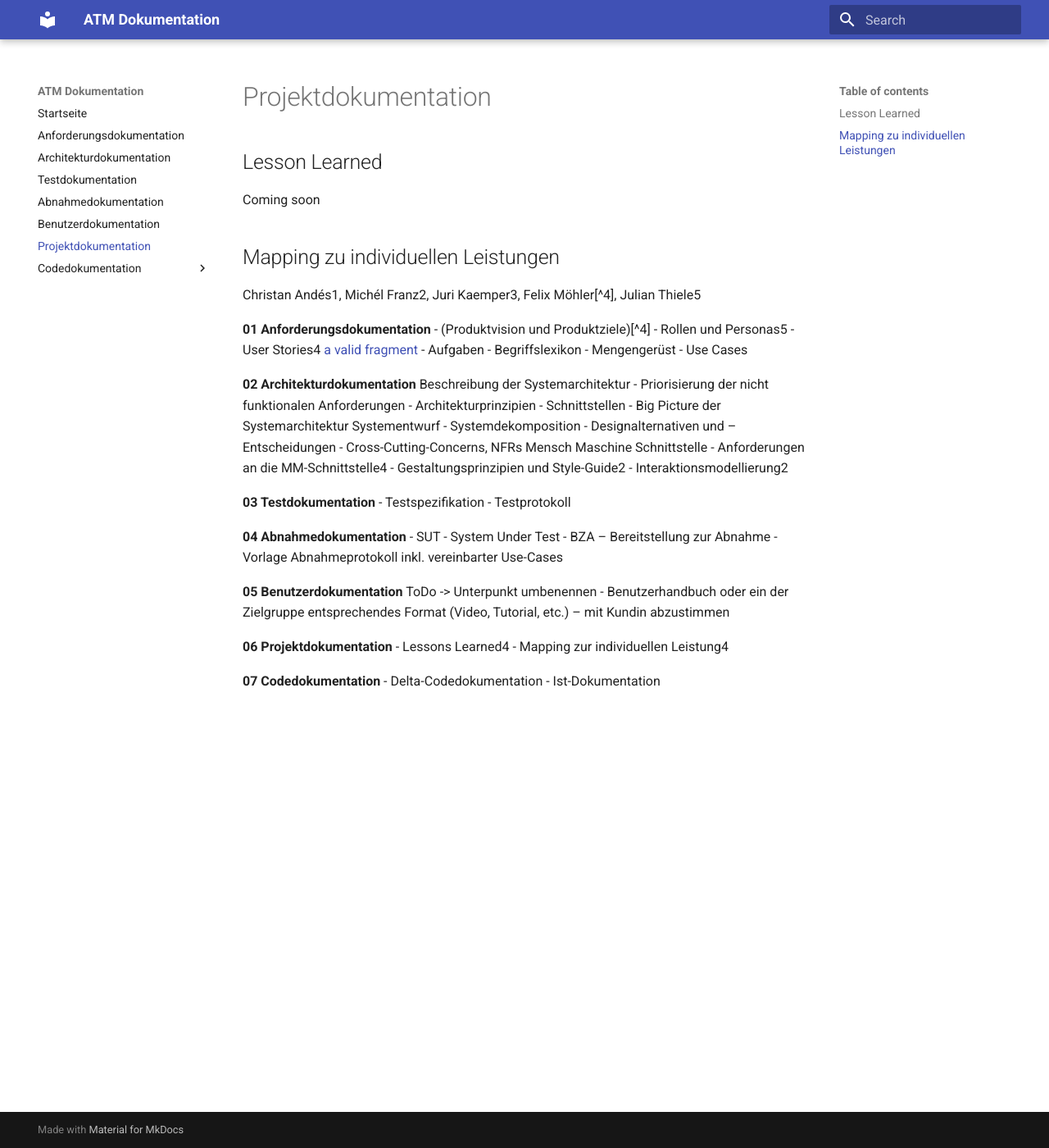
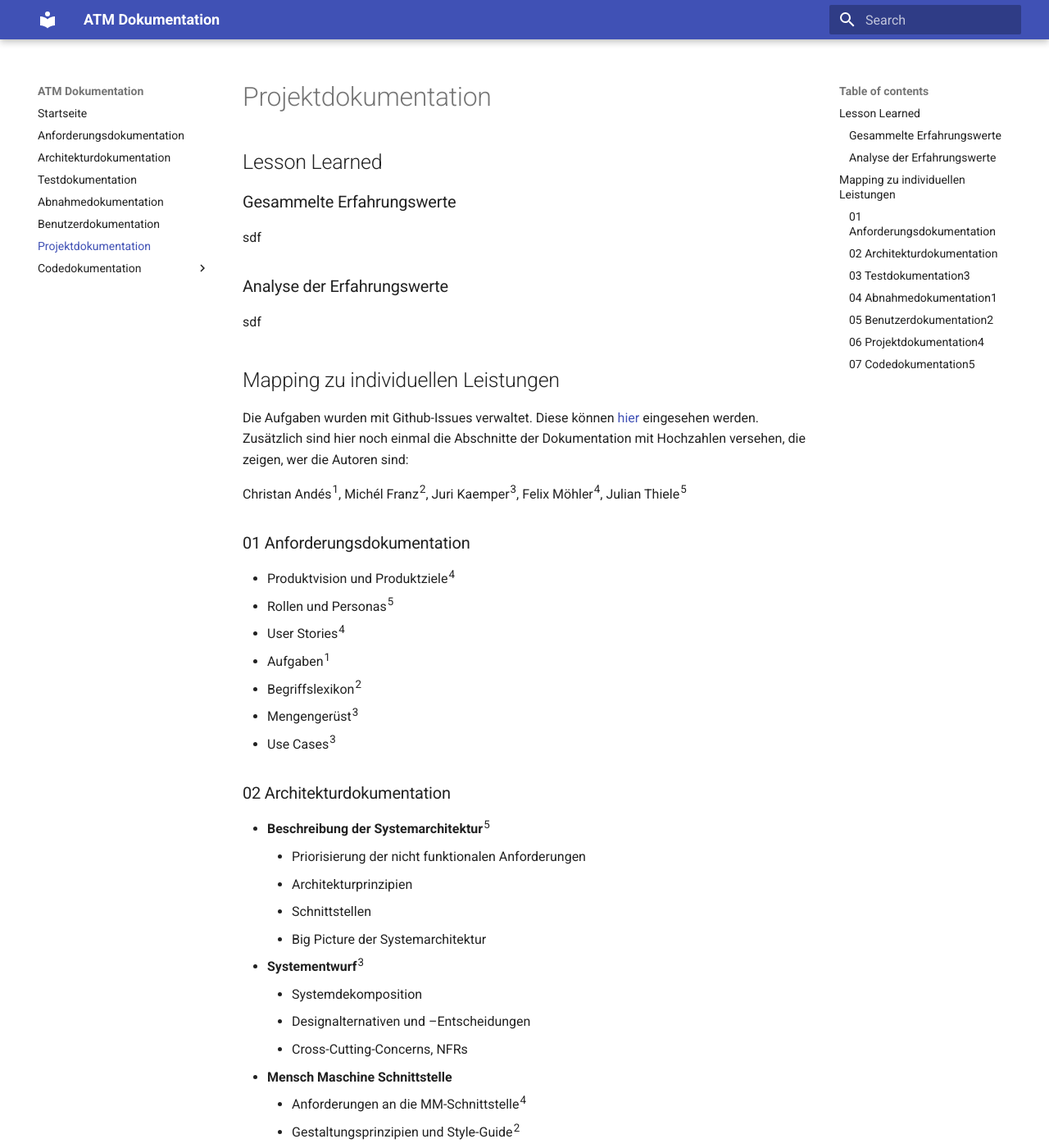
Before and after one commit to Halfpipe-SD/ATM, an MkDocs documentation site: the page built from docs/docs/project-docs.md, in a window 1280 px wide and 1400 px high. Shown: the whole window at 82% size. Built offline with MkDocs 1.6.1 and Material for MkDocs 9.7.7, drawn with Linux system fonts in a browser that asks for light colours; some of the changed text lies outside the part shown.

Commit message:
Fixed typos in abnahmeprotokoll and added projektdoku description

```diff
--- a/docs/docs/project-docs.md
+++ b/docs/docs/project-docs.md
@@ -1,53 +1,64 @@
 # Projektdokumentation
 
 ## Lesson Learned
-Coming soon
+
+### Gesammelte Erfahrungswerte
+
+sdf
+
+### Analyse der Erfahrungswerte
+
+sdf
 
 ## Mapping zu individuellen Leistungen
 
-Christan Andés1, Michél Franz2, Juri Kaemper3, Felix Möhler[^4], Julian Thiele5
+Die Aufgaben wurden mit Github-Issues verwaltet. Diese können [hier](https://github.com/thieleju/ATM/issues?q=) eingesehen werden. <br>
+Zusätzlich sind hier noch einmal die Abschnitte der Dokumentation mit Hochzahlen versehen, die zeigen, wer die Autoren sind:
 
-**01 Anforderungsdokumentation**
-- (Produktvision und Produktziele)[^4]
-- Rollen und Personas5
-- User Stories4 [a valid fragment](#fragment)
-- Aufgaben
-- Begriffslexikon
-- Mengengerüst
-- Use Cases
+Christan Andés<sup>1</sup>, Michél Franz<sup>2</sup>, Juri Kaemper<sup>3</sup>, Felix Möhler<sup>4</sup>, Julian Thiele<sup>5</sup>
 
-**02 Architekturdokumentation**
-Beschreibung der Systemarchitektur
-- Priorisierung der nicht funktionalen Anforderungen
-- Architekturprinzipien
-- Schnittstellen
-- Big Picture der Systemarchitektur
-Systementwurf
-- Systemdekomposition
-- Designalternativen und –Entscheidungen
-- Cross-Cutting-Concerns, NFRs
-Mensch Maschine Schnittstelle
-- Anforderungen an die MM-Schnittstelle4
-- Gestaltungsprinzipien und Style-Guide2
-- Interaktionsmodellierung2
+### 01 Anforderungsdokumentation
 
-**03 Testdokumentation**
+- Produktvision und Produktziele<sup>4</sup>
+- Rollen und Personas<sup>5</sup>
+- User Stories<sup>4</sup>
+- Aufgaben<sup>1</sup>
+- Begriffslexikon<sup>2</sup>
+- Mengengerüst<sup>3</sup>
+- Use Cases<sup>3</sup>
+
+### 02 Architekturdokumentation
+
+- **Beschreibung der Systemarchitektur**<sup>5</sup>
+    - Priorisierung der nicht funktionalen Anforderungen
+    - Architekturprinzipien
+    - Schnittstellen
+    - Big Picture der Systemarchitektur
+- **Systementwurf**<sup>3</sup>
+    - Systemdekomposition
+    - Designalternativen und –Entscheidungen
+    - Cross-Cutting-Concerns, NFRs
+- **Mensch Maschine Schnittstelle**
+    - Anforderungen an die MM-Schnittstelle<sup>4</sup>
+    - Gestaltungsprinzipien und Style-Guide<sup>2</sup>
+    - Interaktionsmodellierung<sup>2</sup>
+
+### 03 Testdokumentation<sup>3</sup>
 - Testspezifikation
 - Testprotokoll
 
-**04 Abnahmedokumentation**
+### 04 Abnahmedokumentation<sup>1</sup>
 - SUT - System Under Test
 - BZA – Bereitstellung zur Abnahme
 - Vorlage Abnahmeprotokoll inkl. vereinbarter Use-Cases
 
-**05 Benutzerdokumentation**
-ToDo -> Unterpunkt umbenennen
-- Benutzerhandbuch oder ein der Zielgruppe entsprechendes Format (Video, Tutorial, etc.) – mit Kundin abzustimmen
+### 05 Benutzerdokumentation<sup>2</sup>
+- Benutzerhandbuch oder ein der Zielgruppe entsprechendes Format (Video, Tutorial, etc.) – mit Kundin abstimmen
 
-**06 Projektdokumentation**
-- Lessons Learned4
-- Mapping zur individuellen Leistung4
+### 06 Projektdokumentation<sup>4</sup>
+- Lessons Learned
+- Mapping zur individuellen Leistung
 
-**07 Codedokumentation**
+### 07 Codedokumentation<sup>5</sup>
 - Delta-Codedokumentation
 - Ist-Dokumentation
```
Also changed, not shown: docs/docs/abnahmeprotokoll.md (+6 -4 lines), docs/docs/images/abnahmeprotokoll.png, 1 other file.
